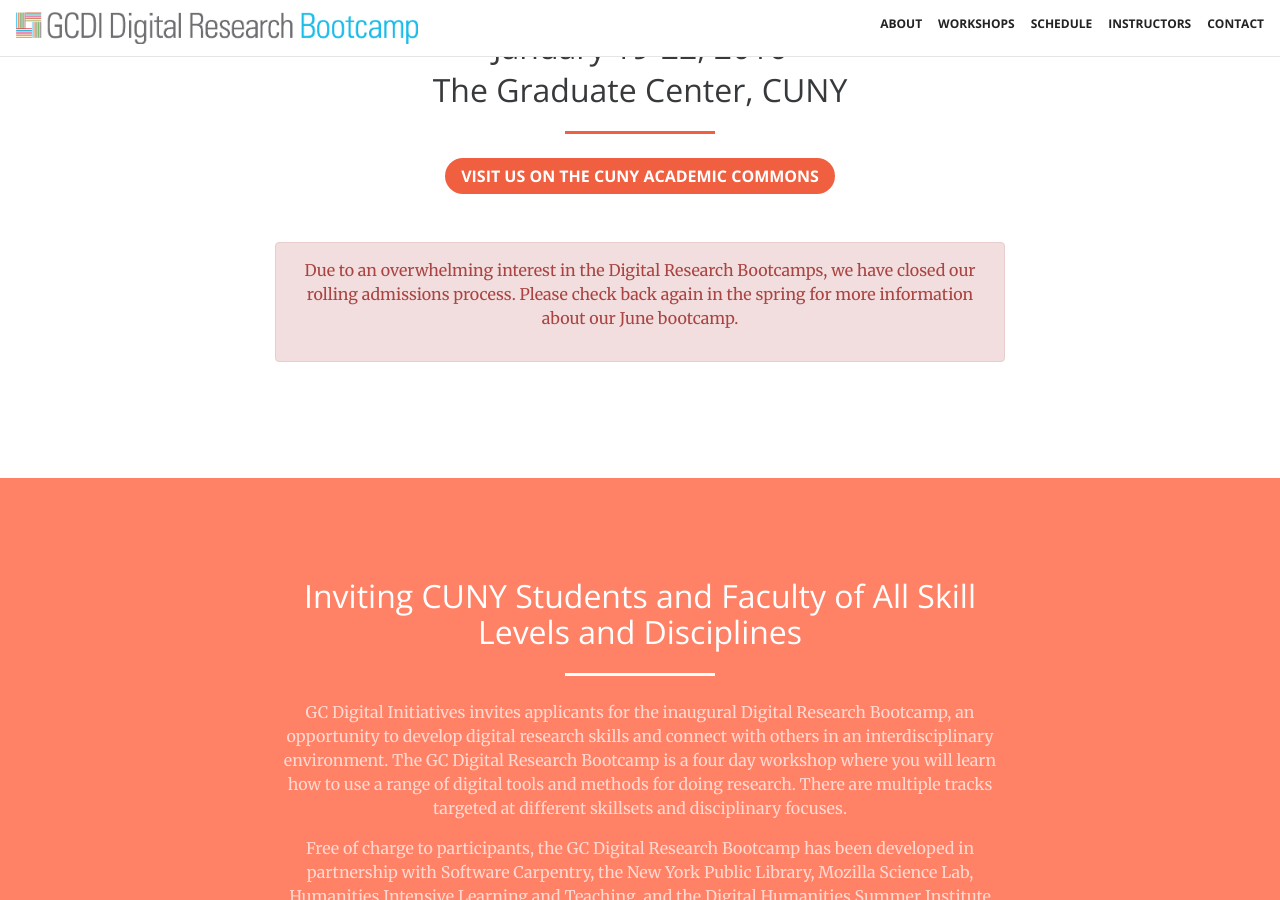
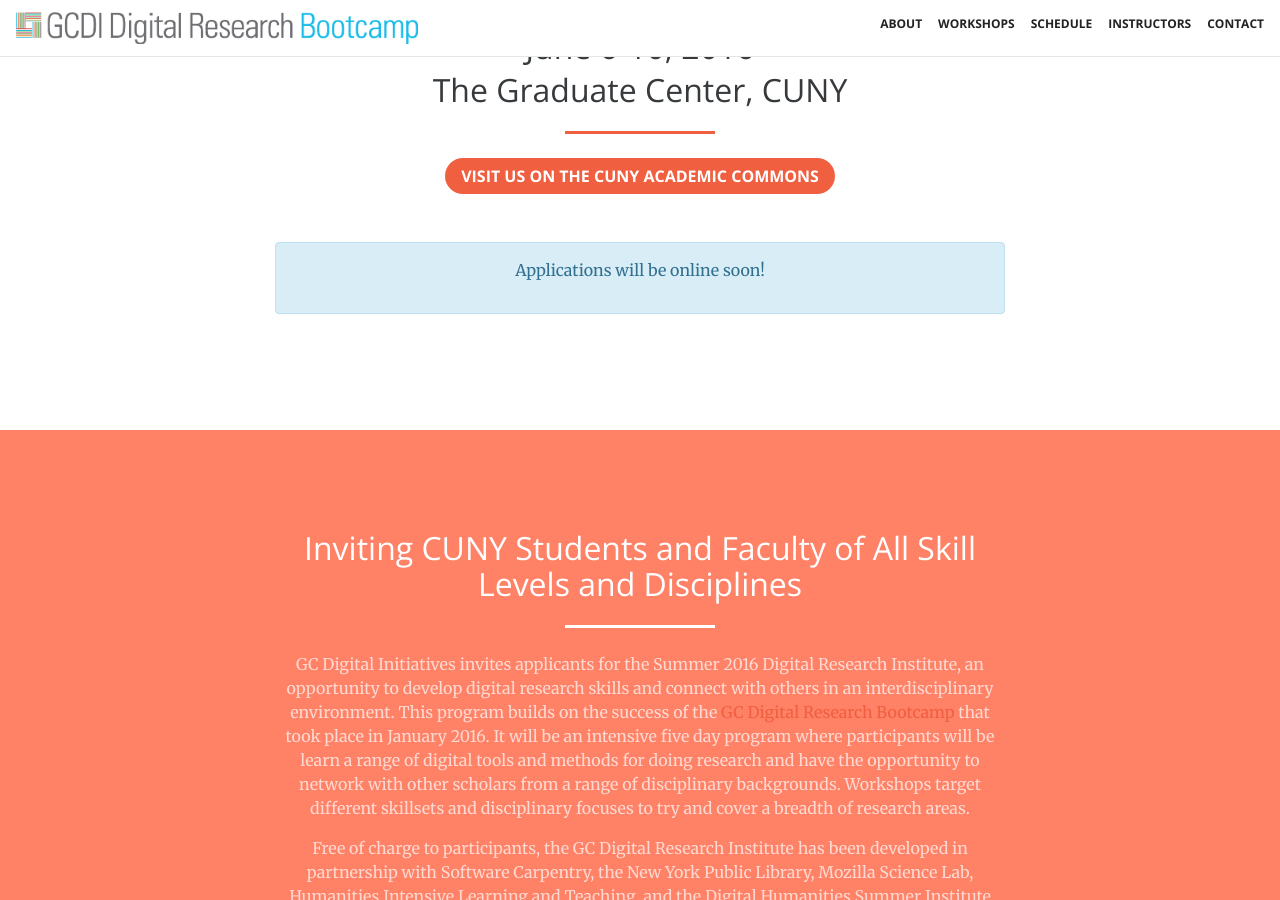
Before and after one commit to GCDigitalFellows/gcdigitalfellows.github.io, a Jekyll site: the page built from index.html, in a window 1280 px wide and 900 px high, scrolled down 1019 px. Built offline with Jekyll 4.4.1, drawn with Linux system fonts in a browser that asks for light colours; some of the changed text lies outside the part shown.

Commit message:
update index with june info

```diff
--- a/index.html
+++ b/index.html
@@ -1,7 +1,7 @@
 ---
 layout: default
-title: Welcome to the GC Digital Research Bootcamp
-headerblock: 	<h2 class="p-a-3">Four Days of Hands-On Workshops Using Digital Research Methods</h2><a href="#about" class="page-scroll"><i class="fa fa-chevron-circle-down fa-4x m-t-3"></i></a>
+title: Welcome to the GC Digital Research Institute
+headerblock: 	<h2 class="p-a-3">A Week-Long Intensive Course on Digital Research Methods</h2><a href="#about" class="page-scroll"><i class="fa fa-chevron-circle-down fa-4x m-t-3"></i></a>
 regenerate: true
 menu: home
 headerclass: home
@@ -11,15 +11,12 @@
     <div class="row">
       <div class="col-lg-8 offset-lg-2 text-center">
         <!-- <a href="{{ '/apply" class="btn btn-default btn-xl' | prepend: site.baseurl }}">Apply Now!</a> -->
-        <h2 class="m-t-3">January 19-22, 2016</h2>
+        <h2 class="m-t-3">June 6-10, 2016</h2>
         <h2 class="">The Graduate Center, CUNY</h2>
         <hr class="hr-primary m-y-2">
-        <a class="btn btn-primary"
-            href="http://commons.gc.cuny.edu/groups/gcdrb/">Visit us on the CUNY
-            Academic Commons</a>
-        <div class="alert alert-danger m-t-3" role="alert">
-          <p>Due to an overwhelming interest in the Digital Research Bootcamps,
-          we have closed our rolling admissions process. Please check back again in the spring for more information about our June bootcamp.</p>
+        <a class="btn btn-primary" href="http://commons.gc.cuny.edu/groups/gcdrb/">Visit us on the CUNY Academic Commons</a>
+        <div class="alert alert-info m-t-3" role="alert">
+          <p>Applications will be online soon!</p>
         </div>
       </div>
     </div>
@@ -32,10 +29,11 @@
       <div class="col-lg-8 offset-lg-2 text-center">
         <h2>Inviting CUNY Students and Faculty of All Skill Levels and Disciplines</h2>
         <hr class="hr-light m-y-2">
-        <p class="text-faded">GC Digital Initiatives invites applicants for the inaugural Digital Research Bootcamp, an opportunity to develop digital research skills and connect with others in an interdisciplinary environment. The GC Digital Research Bootcamp is a four day workshop where you will learn how to use a range of digital tools and methods for doing research. There are multiple tracks targeted at different skillsets and disciplinary focuses.</p>
-        <p class="text-faded">Free of charge to participants, the GC Digital Research Bootcamp has been developed in partnership with Software Carpentry, the New York Public Library, Mozilla Science Lab, Humanities Intensive Learning and Teaching, and the Digital Humanities Summer Institute thanks to the sponsorship of GCDI, The Graduate Center, and The CUNY Strategic Investment Initiatives Program.</p>
-        <p class="text-faded">The GC Digital Research Bootcamp will take place over four days, January 19-22, 2016, from 9:30-6:00 daily. A preliminary list of workshop topics to expect can be found below. Continue to watch this site during December and January for additional information regarding instructors, a workshop schedule, and more.</p>
-        <p class="text-faded">Applications require only a short statement of interest, and will be considered on a rolling basis. We advise applicants to apply early to secure a spot. Please direct questions and inquiries to gc.digitalfellows@gmail.com.</p>
+        <p class="text-faded">GC Digital Initiatives invites applicants for the Summer 2016 Digital Research Institute, an opportunity to develop digital research skills and connect with others in an interdisciplinary environment. This program builds on the success of the <a href="/gcdrb/">GC Digital Research Bootcamp</a> that took place in January 2016. It will be an intensive five day program where participants will be learn a range of digital tools and methods for doing research and have the opportunity to network with other scholars from a range of disciplinary backgrounds. Workshops target different skillsets and disciplinary focuses to try and cover a breadth of research areas.</p>
+        <p class="text-faded">Free of charge to participants, the GC Digital Research Institute has been developed in partnership with Software Carpentry, the New York Public Library, Mozilla Science Lab, Humanities Intensive Learning and Teaching, and the Digital Humanities Summer Institute thanks to the sponsorship of GCDI, The Graduate Center, and The CUNY Strategic Investment Initiatives Program.</p>
+        <p class="text-faded">The GC Digital Research Institute will take place over five days, June 5-10, 2016, from 9:30-6:00 daily. A preliminary list of workshop topics can be found below. This site will be updated in the coming weeks with additional information regarding instructors, a workshop schedule, and more.</p>
+        <p class="text-faded">The application process is relatively quick and painless, however the January Bootcamp had more than three times as many applicants as there were spots available, and we anticipate similar interest for the June Institute. If you applied to the January Bootcamp but were not admitted, your application will automatically be reconsidered, however you are welcome to update your application with updated information.</p>
+        <p class="text-faded">If you have questions or comments, you can use the form below to reach us, or you can directly <span class="scrambledmail" data-name="gc.digitalfellows" data-domain="gmail" data-ext="com">email the GC Digital Fellows</span>.</p>
       </div>
     </div>
   </div>
```
